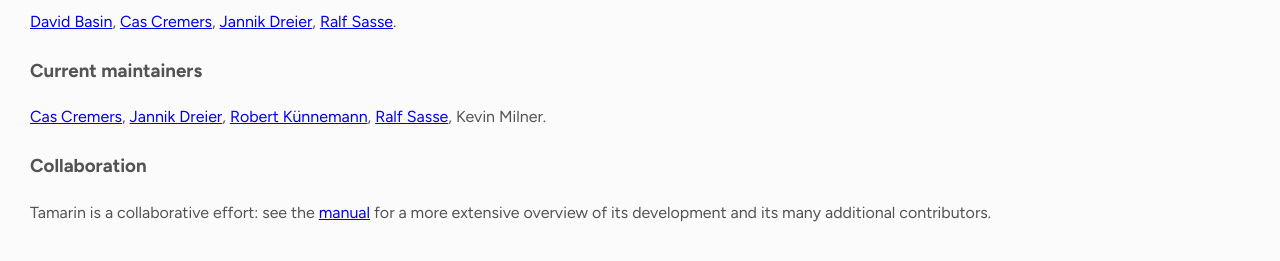
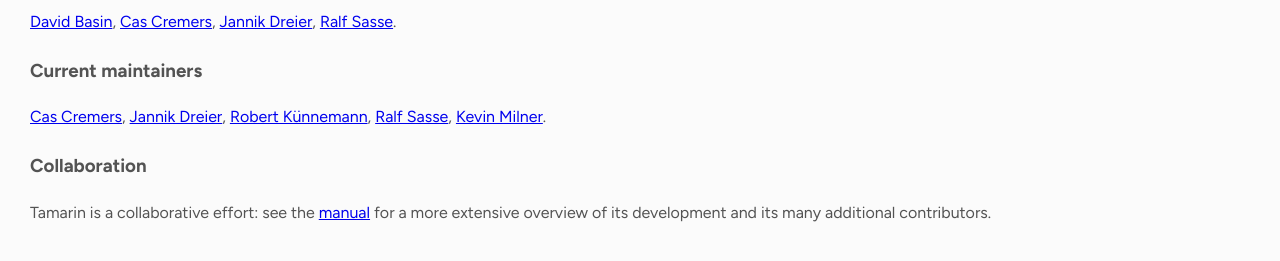
Before and after one commit to tamarin-prover/tamarin-prover.github.io, a Jekyll site: the page built from about.html, in a window 1280 px wide. Shown: the part 240-501 px from the top of the page. Built offline with Jekyll 4.4.1, drawn with Linux system fonts in a browser that asks for light colours; part of the change alters nothing that is shown.

```diff
--- a/_data/people.yml
+++ b/_data/people.yml
@@ -36,5 +36,6 @@ lmandrelli:
   website: https://github.com/lmandrelli
 kevin:
   name: Kevin Milner
+  website: http://about.kamilner.ca/
   email-dontshow: kamilner@kamilner.ca
   maintainer: true
```
